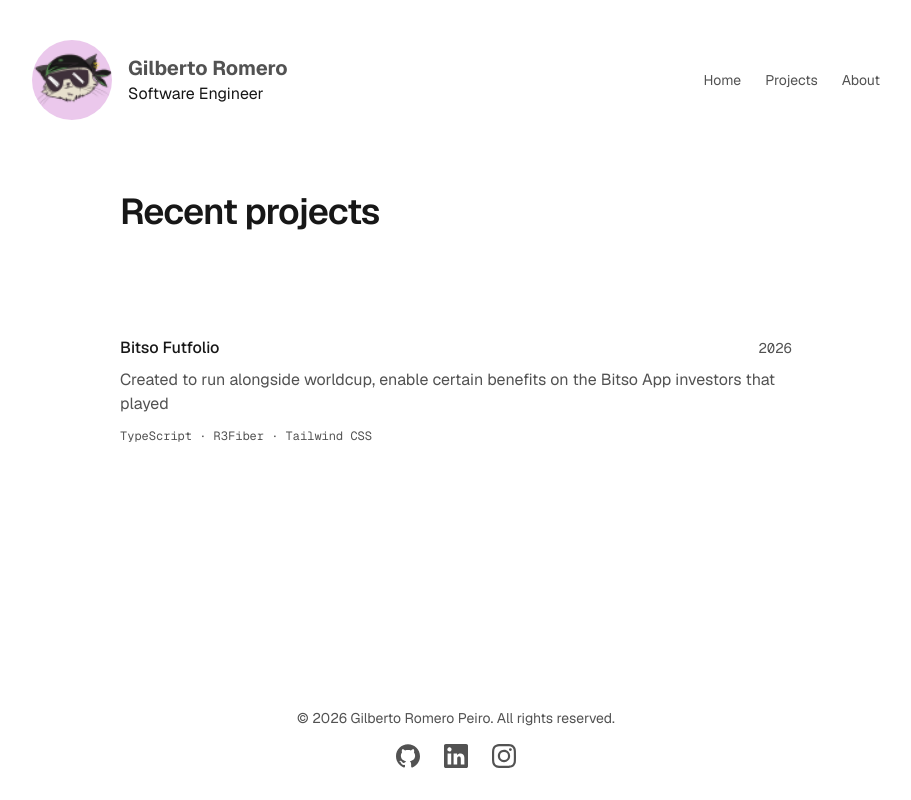
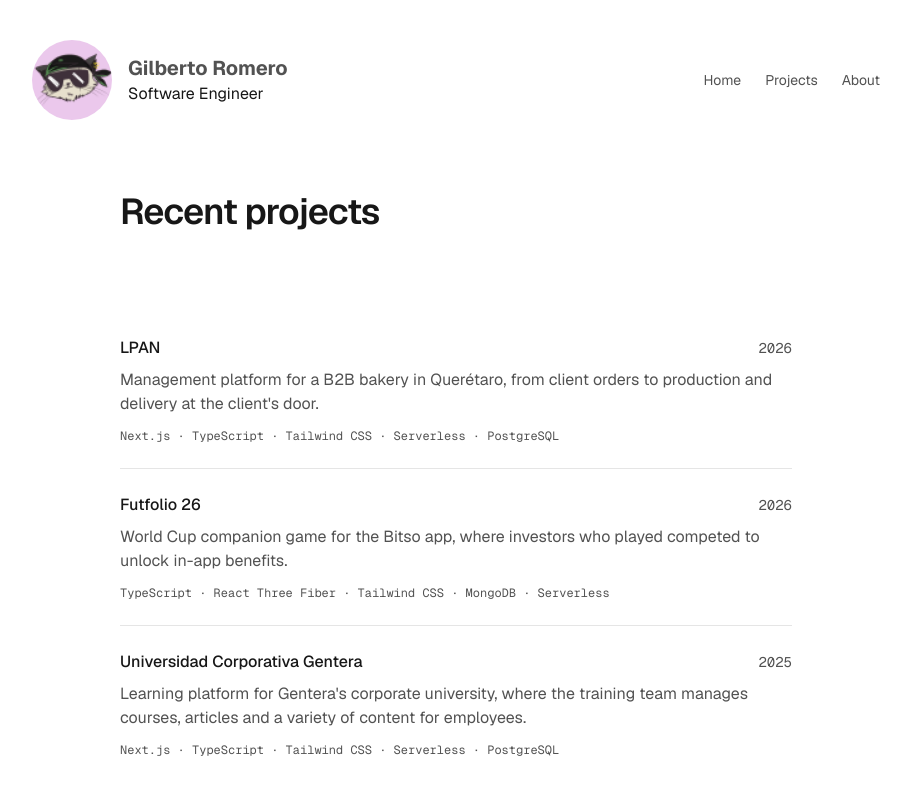
Before and after one commit to gilbertoromero/simplified-portfolio, a Next.js app: page / in a window 1280 px wide. Shown: the top 800 px of the page, without its empty margins (184-1095 px from the left). Built offline with nearby package versions, Linux system fonts and the light colour scheme.

Commit message:
project page setup

```diff
--- a/src/app/projects/page.tsx
+++ b/src/app/projects/page.tsx
@@ -1,20 +1,23 @@
-import type { Metadata } from "next";
-import { ProjectList } from "@/components/project-list";
-import { projectsByYear } from "@/data/projects";
+import type { Metadata } from 'next'
+import { ProjectList } from '@/components/project-list'
+import { projectsByYear } from '@/data/projects'
+import { projectsPage } from '@/data/projects-page'
 
 export const metadata: Metadata = {
-  title: "Projects",
-  description: "Things I have built and worked on.",
-};
+  title: projectsPage.title,
+  description: projectsPage.description,
+}
 
 export default function ProjectsPage() {
   return (
     <section className="py-8">
-      <h1 className="text-3xl font-semibold tracking-tight">Projects</h1>
-      <p className="mt-4 text-muted">Things I have built and worked on.</p>
+      <h1 className="text-3xl font-semibold tracking-tight">
+        {projectsPage.title}
+      </h1>
+      <p className="mt-4 text-muted">{projectsPage.paragraph}</p>
       <div className="mt-8">
         <ProjectList projects={projectsByYear} />
       </div>
     </section>
-  );
+  )
 }
--- a/src/components/project-list.tsx
+++ b/src/components/project-list.tsx
@@ -1,14 +1,14 @@
-import type { Project } from "@/data/projects";
+import type { Project } from '@/data/projects'
 
 export function ProjectList({ projects }: { projects: Project[] }) {
   return (
     <ul className="divide-y divide-border">
       {projects.map((project) => {
-        const href = project.url ?? project.repo;
+        const href = project.url ?? project.repo
         return (
           <li key={project.slug} className="py-6">
             <div className="flex items-baseline justify-between gap-4">
-              <h3 className="font-medium">
+              <h2 className="font-medium">
                 {href ? (
                   <a href={href} className="underline-offset-4 hover:underline">
                     {project.title}
@@ -16,18 +16,18 @@ export function ProjectList({ projects }: { projects: Project[] }) {
                 ) : (
                   project.title
                 )}
-              </h3>
+              </h2>
               <span className="shrink-0 font-mono text-sm text-muted">
                 {project.year}
               </span>
             </div>
             <p className="mt-2 text-muted">{project.description}</p>
             <p className="mt-3 font-mono text-xs text-muted">
-              {project.tags.join(" · ")}
+              {project.tags.join(' · ')}
             </p>
           </li>
-        );
+        )
       })}
     </ul>
-  );
+  )
 }
--- /dev/null
+++ b/src/data/projects-page.ts
@@ -0,0 +1,7 @@
+export const projectsPage = {
+  title: 'Projects',
+  description:
+    'Web applications and projects built by Gilberto Romero, including client work at Pixpik Studio for Bitso, Nestlé, Unilever and Choco Milk.',
+  paragraph:
+    "A selection of web applications I've built, from client work at Pixpik Studio to personal side projects.",
+}
--- a/src/data/projects.ts
+++ b/src/data/projects.ts
@@ -10,13 +10,42 @@ export type Project = {
 
 export const projects: Project[] = [
   {
-    slug: 'Bitso Futfolio',
-    title: 'Bitso Futfolio',
+    slug: 'lpan',
+    title: 'LPAN',
     description:
-      'Created to run alongside worldcup, enable certain benefits on the Bitso App investors that played',
+      "Management platform for a B2B bakery in Querétaro, from client orders to production and delivery at the client's door.",
     year: 2026,
-    tags: ['TypeScript', 'R3Fiber', 'Tailwind CSS'],
-    //repo: 'https://github.com/your-handle/simplified-portfolio',
+    tags: ['Next.js', 'TypeScript', 'Tailwind CSS', 'Serverless', 'PostgreSQL'],
+  },
+  {
+    slug: 'futfolio-26',
+    title: 'Futfolio 26',
+    description:
+      'World Cup companion game for the Bitso app, where investors who played competed to unlock in-app benefits.',
+    year: 2026,
+    tags: [
+      'TypeScript',
+      'React Three Fiber',
+      'Tailwind CSS',
+      'MongoDB',
+      'Serverless',
+    ],
+  },
+  {
+    slug: 'litrush',
+    title: 'LitRush',
+    description:
+      'Web game for Electrolit that drives brand engagement with its customers.',
+    year: 2024,
+    tags: ['React', 'TypeScript', 'Tailwind CSS', 'Serverless', 'MongoDB'],
+  },
+  {
+    slug: 'ucg',
+    title: 'Universidad Corporativa Gentera',
+    description:
+      "Learning platform for Gentera's corporate university, where the training team manages courses, articles and a variety of content for employees.",
+    year: 2025,
+    tags: ['Next.js', 'TypeScript', 'Tailwind CSS', 'Serverless', 'PostgreSQL'],
   },
 ]
 
```
